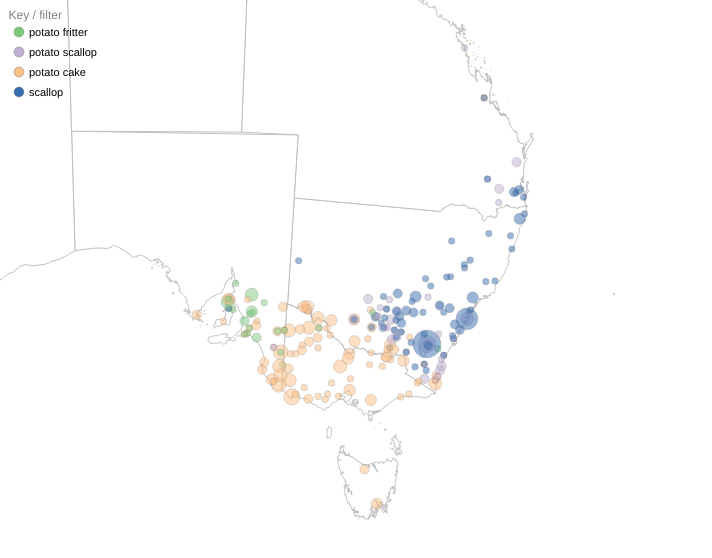
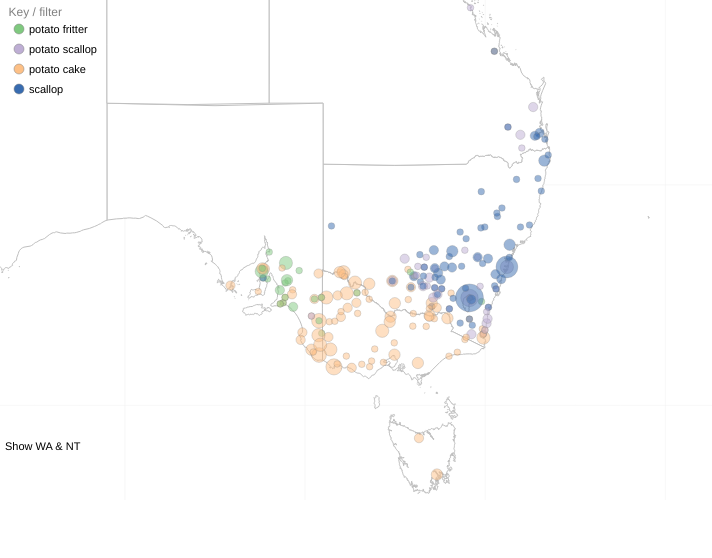
Before and after one commit to nickjevershed/Language-map, a plain HTML site: page scallops.html in a window 1280 px wide. Shown: the whole page, without its empty margins (0-712 px from the left). Drawn offline with Linux system fonts and the light colour scheme.

Commit message:
zoom to show country

```diff
--- a/scallops.html
+++ b/scallops.html
@@ -71,6 +71,12 @@
 
    			}
 
+   			.graticule {
+				fill: none;
+				stroke: #efefef;
+				stroke-width: .5px;
+				stroke-opacity:1;
+			}
 
 		</style>
 
@@ -103,17 +109,19 @@
 			//Get window width
 
 			var getW = Math.max(document.documentElement.clientWidth, window.innerWidth || 0);
-			var getH = getW/1.7;
+			var getH = getW*0.581;
 
 			//Smaller graph for smaller screens
 
 			if (getW > 860) {
 				getW = 860;
+				getH = getW*0.581;
 			}
 
 			function drawMap() {
 
-				var austMap,mapKey;
+				var austMap,mapKey,graticule;
+				var mapState = 'normal';
 				var projection,path,graticule;
 
 				d3.select("#slangMap").remove();
@@ -128,25 +136,65 @@
 				var colours = ['#7fc97f','#beaed4','#fdc086','#386cb0','#f0027f'];
 
 				projection = d3.geo.mercator()
-					.rotate([-132.8,25.776])
-					.scale(width*1.4)
-					.translate([width/6,height/6])
+					.center([135,-25.0])
+					.scale(width*1.2)
+					.translate([width/4,height/6])
 
 				path = d3.geo.path()
 					.projection(projection);
+
+				graticule = d3.geo.graticule();
+
+				var zoom = d3.behavior.zoom()
+			    .translate([0, 0])
+			    .scale(1)
+			    .scaleExtent([1, 8])
+			    .on("zoom", zoomed);
 
 				austMap = d3.select("#aust-map").append("svg")
 					.attr("width", width)
 					.attr("height", height)
 					.attr("id", "slangMap");
 
+				var features = austMap.append("g");
+
+				features.append("path")
+					.datum(graticule)
+					.attr("class", "graticule")
+					.attr("d", path);
+
 				mapKey = d3.select("#mapKey").append("svg")
 							.attr("width", "100px")
 							.attr("id", "slangKey");
 
+
+				function zoomed() {
+					features.attr("transform", "translate(" + d3.event.translate + ")scale(" + d3.event.scale + ")");
+				}
+
+				var zoomMap = function zoomMap() {
+								if (mapState === 'normal') {
+									mapState = 'zoomed';
+									d3.select('#mapSwitcher').text("Zoom east coast");
+									features.transition()
+										.duration(1000)
+										.call(zoom.translate([(width*0.3),(height*0.3)]).scale(0.7).event);
+								}
+
+								else if (mapState === 'zoomed') {
+									mapState = 'normal';
+									d3.select('#mapSwitcher').text("Show WA & NT");
+									features.transition()
+										.duration(1000)
+										.call(zoom.translate([0,0]).scale(1).event);
+								}
+
+
+							}
+
 				d3.json("data/aus-states.geojson", function(error, mapData) {
 
-					austMap.selectAll(".state")
+					features.selectAll(".state")
 							.data(mapData.features)
 							.enter().append("path")
 								.attr("class", "state")
@@ -222,7 +270,7 @@
 
 							};
 
-							austMap.selectAll(".circle")
+							features.selectAll(".circle")
 									.data(data)
 									.enter().append("svg:circle")
 										.attr("class",function(d){ return d['word'].replace(" ", "-") + " circle"})
@@ -233,6 +281,16 @@
 										.attr("title", function(d){ return d['location-name']})
 										.attr("data-count", function(d){ return d.count})
 										.attr("data-word", function(d){ return d['word']});
+
+
+
+							austMap.append("text")
+								    .attr("x", 5)
+								    .attr("y", height-50)
+								    .attr("class", "keyText")
+								    .attr("id", "mapSwitcher")
+								    .on("click", zoomMap)
+								    .text("Show WA & NT");
 
 
 							$(".circle").tooltip({
@@ -258,11 +316,11 @@
 			$(window).resize(function() {
 
 			getW = Math.max(document.documentElement.clientWidth, window.innerWidth || 0);
-			getH = getW/1.7;
+			getH = getW*0.581;
 			if (getW > 860) {
 
 			  getW = 860;
-			  getH = getW/1.7;
+			  getH = getW*0.581;
 
 			}
 
```
